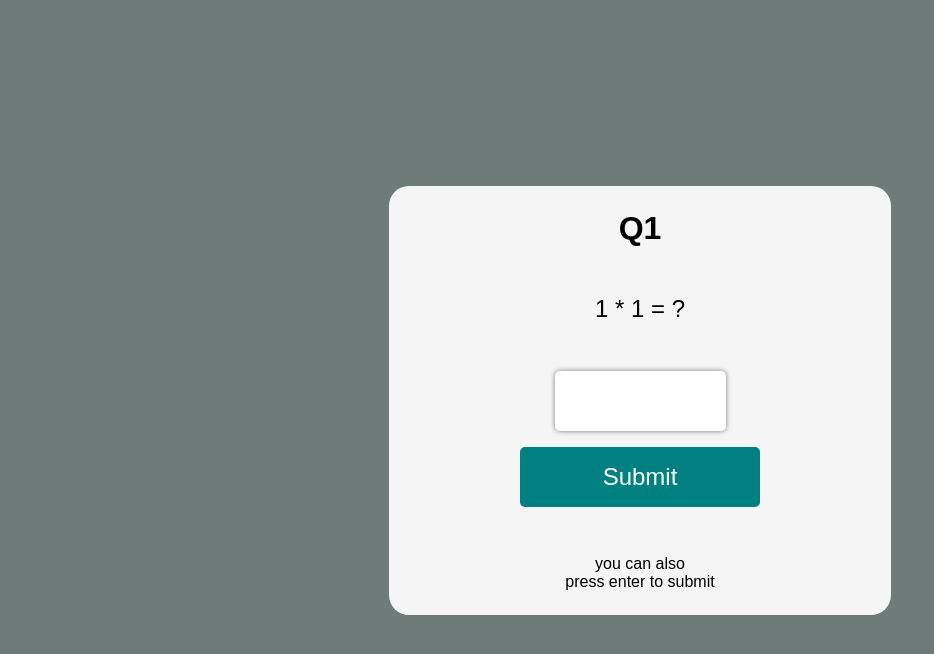
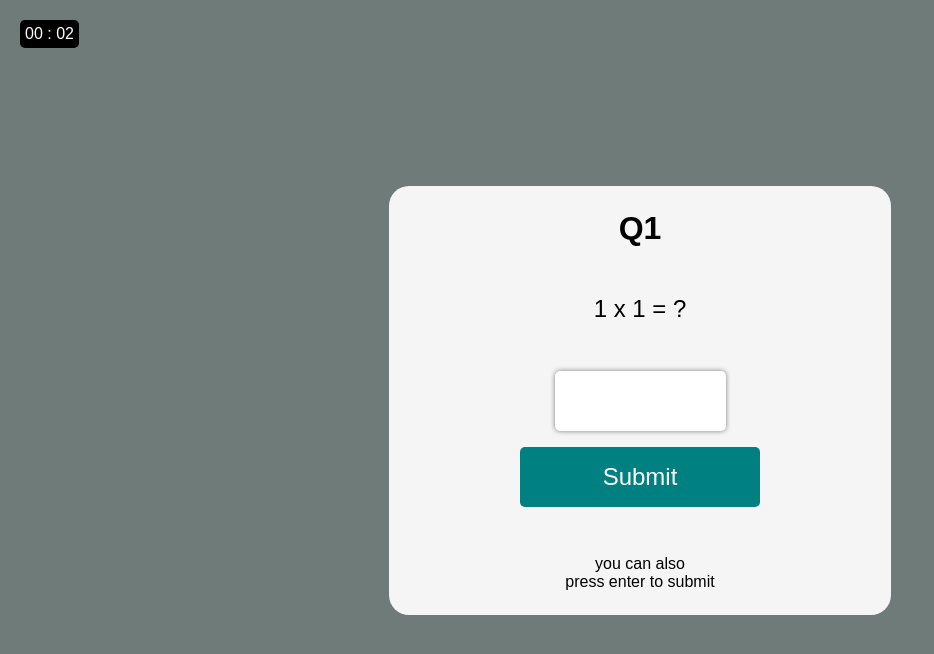
Before and after one commit to RatedYK/mental_math_quiz, a React (Create React App) app: page / in a window 1280 px wide. Both pictures are taken after a click on the button "Quiz Mode". Shown: the top 654 px of the page, without its empty margins (0-934 px from the left). Built offline with nearby package versions, Linux system fonts and the light colour scheme.

Commit message:
feat: add timer component and change some stylings

```diff
--- a/package.json
+++ b/package.json
@@ -13,6 +13,7 @@
     "react": "^18.2.0",
     "react-dom": "^18.2.0",
     "react-scripts": "5.0.1",
+    "react-timer-hook": "^3.0.5",
     "typescript": "^4.9.5",
     "web-vitals": "^2.1.4"
   },
--- a/src/components/Info.tsx
+++ b/src/components/Info.tsx
@@ -5,7 +5,7 @@ type InfoProps = {
 const Info = ({questionAmount} : InfoProps) => {
   return (
     <div className='app--info-container'>
-        <h1 className='app--info-title'>MathWiz</h1>
+        <h1 className='app--info-title'>🧙‍♂️ MathWiz 🧙‍♂️</h1>
         <p className='app--info'>This is a simple math quiz game. <br></br>
           You can choose between two game modes:
           <br></br> Quiz Mode and Infinite Mode.
--- a/src/components/Question.tsx
+++ b/src/components/Question.tsx
@@ -18,7 +18,7 @@ const Question = ({questionCounter, currentQuestion, userAnswer, onChange, saveQ
         <h1 className="quiz--question-number">Q{questionCounter}</h1>
         <div className='quiz--question'>{currentQuestion.question}</div>
         <form className='quiz--form' onSubmit={saveQuestionNextQuestion}>
-            <input className='quiz--form-input' type="number" onChange={onChange} value={userAnswer}></input>
+            <input className='quiz--form-input' type="number" onChange={onChange} value={userAnswer} min={0}></input>
             <button className="quiz--form-submit-btn">Submit</button>
             {gameMode==="infinite" && <button className="quiz--form-stop-btn" onClick={stopGame} type="button">Stop</button>}
         </form>
--- a/src/components/Quiz.tsx
+++ b/src/components/Quiz.tsx
@@ -3,6 +3,7 @@ import { generateQuestion } from '../helperFunctions'
 import '../styles/Quiz.css'
 import Question from './Question'
 import Result from './Result'
+import Timer from './Timer';
 
 type QuizProps = {
     gameMode: string
@@ -28,18 +29,17 @@ const Quiz = ({gameMode, questionAmount} : QuizProps) => {
     const [userAnswer, setUserAnswer] = useState<any>(undefined)
     const [answer, setAnswer] = useState<number>(0)
     const [gameFinished, setGameFinished] = useState<boolean>(false)
+    const [time, setTime] = useState<string>("")
 
     useEffect(() => {
         setAnswer(currentQuestion.answer)
         if (gameMode === 'quiz') {
             checkIfGameFinished()
-            if (gameFinished) {
-                console.log('game finished')
-            }
         }
-        console.log(allQuestions)
     }, [currentQuestion])
 
+
+    // HANDLER FUNCTIONS
     function onChange(event: React.ChangeEvent<HTMLInputElement>) {
         setUserAnswer(parseFloat(event.target.value))
     }
@@ -73,11 +73,25 @@ const Quiz = ({gameMode, questionAmount} : QuizProps) => {
         setGameFinished(true)
     }
 
+    function updateTime(userMinute:number, userSecond:number) {
+        let outputString = ""
+        if (userMinute >= 1) {
+            outputString = `${userMinute}:${userSecond >= 10 ? userSecond : `0${userSecond}`} minutes`
+        } else {
+            outputString = `${userSecond} seconds`
+        }
+        setTime(outputString)
+    }
+
+    console.log(time)
+
     return (
         <>
+            <Timer gameFinished={gameFinished} updateTime={updateTime}/>
             {gameFinished ?
                 <Result
                     allQuestions={allQuestions}
+                    finishTime={time}
                 />
                 :
                 <Question
--- a/src/components/Result.tsx
+++ b/src/components/Result.tsx
@@ -3,9 +3,10 @@ import '../styles/Result.css'
 
 type ResultProps = {
     allQuestions: SubmittedQuestionT[]
+    finishTime: string
 }
 
-const Result = ({allQuestions} : ResultProps) => {
+const Result = ({allQuestions, finishTime} : ResultProps) => {
 
     const redFont = {
         color: '#C11700'
@@ -20,6 +21,7 @@ const Result = ({allQuestions} : ResultProps) => {
         <div className="result--container">
             <h1 className="result--title">Result</h1>
             <div className="result--score">You scored {allQuestions.filter(question => question.correct).length} out of {allQuestions.length}</div>
+            <div className="result--time">Time: {finishTime}</div>
             <div className="result--questions-container">
                 {allQuestions.map((question, index) => {
                     return (
--- a/src/components/Timer.tsx
+++ b/src/components/Timer.tsx
@@ -1,8 +1,32 @@
-import React from 'react'
+import { useStopwatch } from 'react-timer-hook'
+import { useEffect } from 'react'
 
-const Timer = () => {
+type TimerProps = {
+    gameFinished: boolean
+    updateTime: (userMinute:number, userSecond:number) => void
+}
+
+const Timer = ({gameFinished, updateTime} : TimerProps) => {
+
+    useEffect(() => {
+        if (gameFinished) {
+            updateTime(minutes, seconds)
+        }
+    }, [gameFinished])
+
+    const {
+        seconds,
+        minutes,
+        isRunning,
+        start,
+        pause,
+        reset,
+      } = useStopwatch({ autoStart: true });
+
   return (
-    <div>Timer</div>
+    <div className='timer--container' style={gameFinished ? {display: "none"} : {display: "block"} }>
+        <div className='timer--time'>{minutes >= 10 ? minutes: `0${minutes}`} : {seconds >= 10 ? seconds : `0${seconds}`}</div>
+    </div>
   )
 }
 
--- a/src/helperFunctions.tsx
+++ b/src/helperFunctions.tsx
@@ -27,8 +27,15 @@ export const generateOperator = () => {
 export const generateQuestion:any = () => {
     const num1 = generateRandomNumber();
     const num2 = generateRandomNumber();
-    const operator = generateOperator();
+    let operator = generateOperator();
     const answer = calcAnswer(num1, num2, operator);
+
+    if (operator === '/') {
+        operator = "÷";
+    }
+    if (operator === '*') {
+        operator = "x";
+    }
 
     if (answer < 0 || answer % 1 !== 0 || answer === Infinity) return generateQuestion();
 
--- a/src/styles/Quiz.css
+++ b/src/styles/Quiz.css
@@ -52,3 +52,14 @@
 .quiz--info {
     text-align: center;
 }
+
+/* timer */
+.timer--container {
+    position:fixed;
+    top: 20px;
+    left: 20px;
+    background-color: black;
+    color: white;
+    padding: 5px;
+    border-radius: 5px;
+}
--- a/src/styles/Result.css
+++ b/src/styles/Result.css
@@ -30,6 +30,7 @@
 }
 
 .result--play-again-btn {
+    width: clamp(10rem, 20vw, 15rem);
     padding: 1rem 2rem;
     border-radius: 5px;
     border: none;
```
Also changed, not shown: 1 other file (tests, documents, lock files or other folders).
